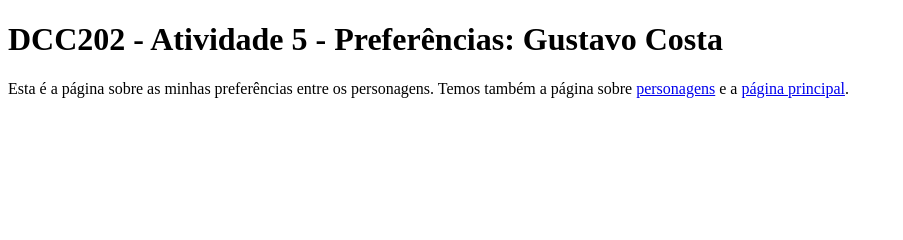
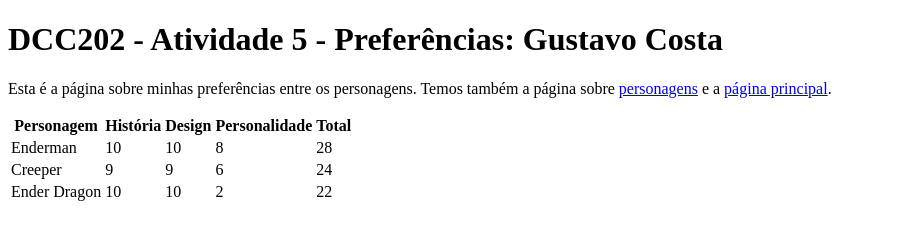
Before and after one commit to ufjf-dcc202/ufjf-dcc202-2023-3-a-atv5-gustavocostamiguel, a website: page preferencias.html in a window 1280 px wide. Shown: the whole page, without its empty margins (0-903 px from the left). Drawn offline with Linux system fonts and the light colour scheme.

Commit message:
Finalização do Trabalho.

```diff
--- a/preferencias.html
+++ b/preferencias.html
@@ -10,7 +10,18 @@
 <body>
     <main>
         <h1>DCC202 - Atividade 5 - Preferências: Gustavo Costa</h1>
-        <p>Esta é a página sobre as minhas preferências entre os personagens. Temos também a página sobre <a href="personagens.html">personagens</a> e a <a href="index.html">página principal</a>.</p>
+        <p>Esta é a página sobre minhas preferências entre os personagens. Temos também a página sobre <a href="personagens.html">personagens</a> e a <a href="index.html">página principal</a>.</p>
+
+        <table>
+            <thead>
+                <tr><th>Personagem</th> <th>História</th> <th>Design</th> <th>Personalidade</th> <th>Total</th></tr>
+            </thead>
+            <tbody>
+                <tr><td>Enderman</td> <td>10</td> <td>10</td> <td>8</td> <td>28</td></tr>
+                <tr><td>Creeper</td> <td>9</td> <td>9</td> <td>6</td> <td>24</td></tr>
+                <tr><td>Ender Dragon</td> <td>10</td> <td>10</td> <td>2</td> <td>22</td></tr>
+            </tbody>
+        </table>
     </main>
 </body>
 
```
Also changed, not shown: personagens.html (+1 -1 lines).
